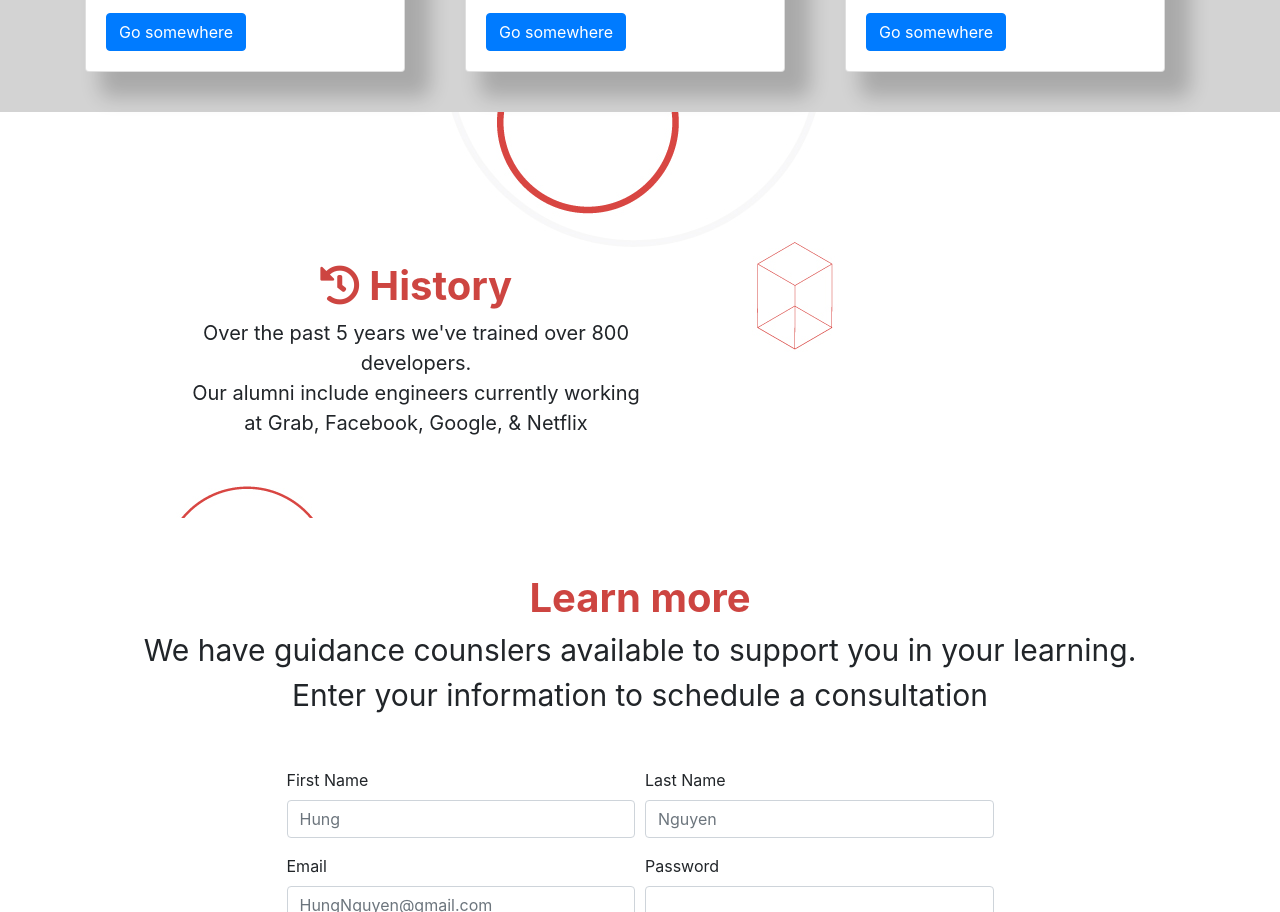
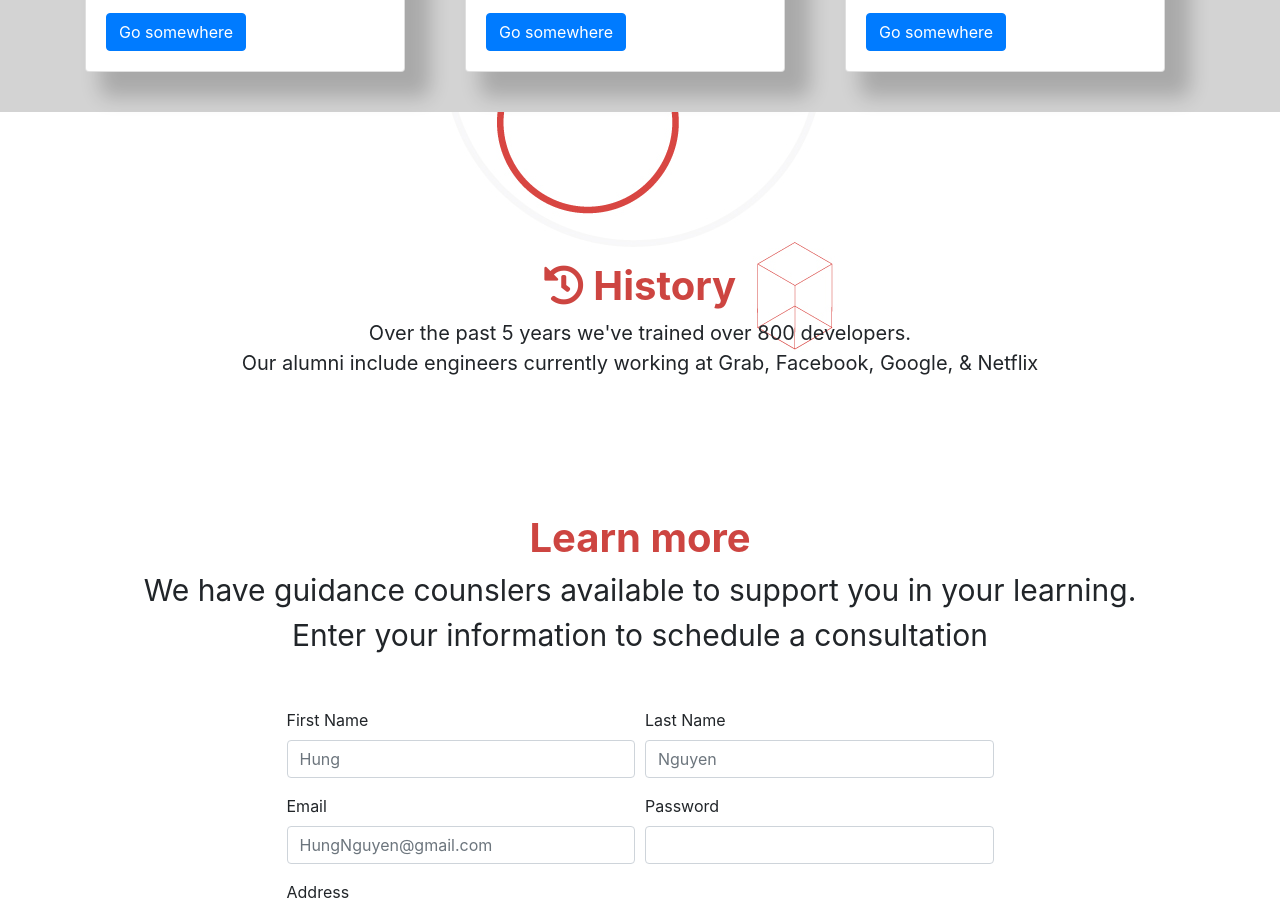
Before and after one commit to hungprok/Coderschool, a plain HTML site: page index.html in a window 1280 px wide. Shown: the part 1109-2021 px from the top of the page. Drawn offline with nearby package versions, Linux system fonts and the light colour scheme.

Commit message:
Update style.css

```diff
--- a/style.css
+++ b/style.css
@@ -60,8 +60,6 @@
     background-image: url(banner.jpg);
     background-repeat: no-repeat;
     text-align: center;
-    padding-right: 50%;
-    padding-left: 15%;
     padding-top: 150px;
 }
 
```
